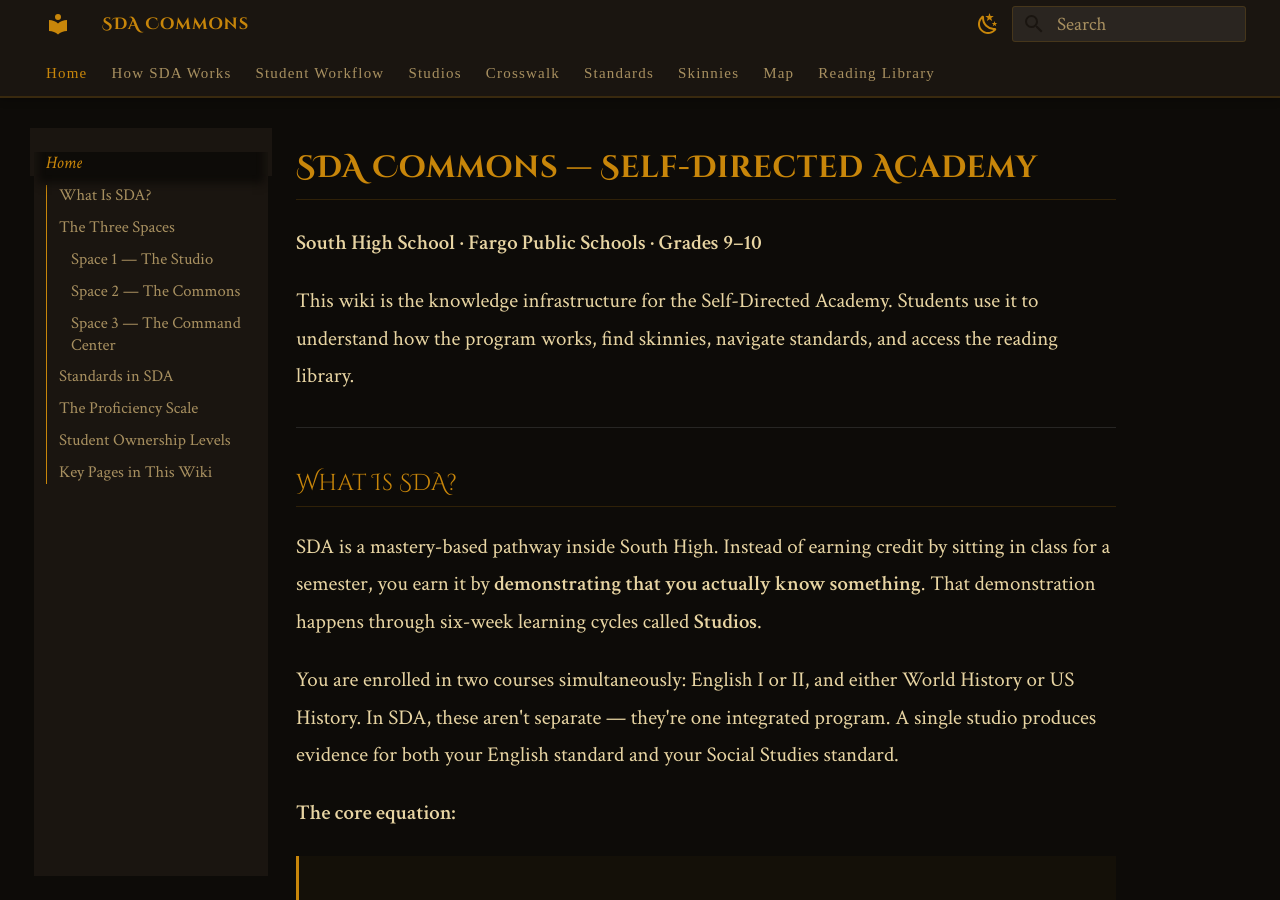
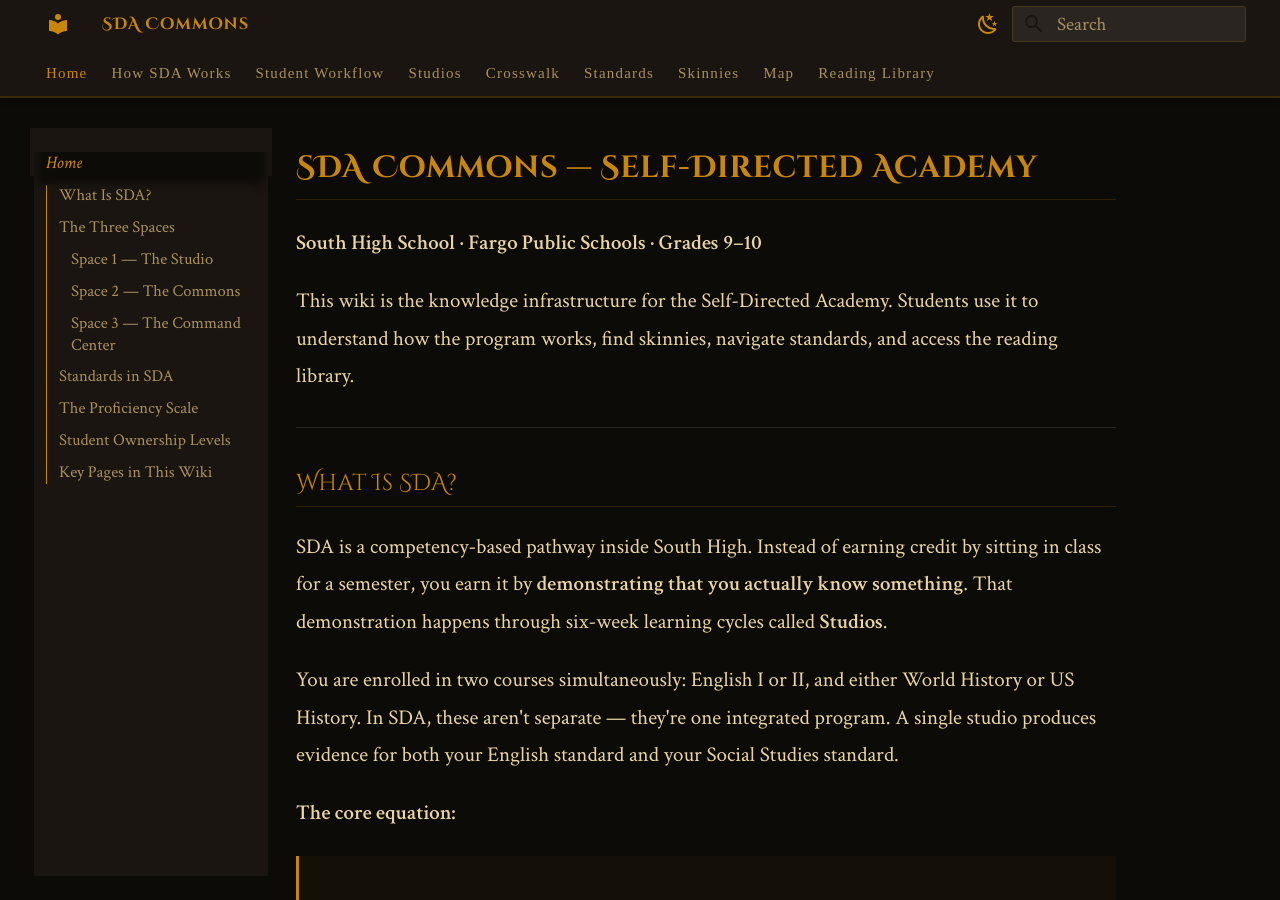
Before and after one commit to laskerpanda/SDA-WIKI, an MkDocs documentation site: the page built from docs/index.md, in a window 1280 px wide and 900 px high. Built offline with MkDocs 1.6.1 and Material for MkDocs 9.7.7, drawn with Linux system fonts in a browser that asks for light colours; some web fonts are replaced.

Commit message:
Replace mastery-based with competency-based pathway language
Updated program description in docs/index.md and docs/commons/faq.md.

Co-Authored-By: Claude Sonnet 4.6 <noreply@anthropic.com>

```diff
--- a/docs/index.md
+++ b/docs/index.md
@@ -8,7 +8,7 @@ This wiki is the knowledge infrastructure for the Self-Directed Academy. Student
 
 ## What Is SDA?
 
-SDA is a mastery-based pathway inside South High. Instead of earning credit by sitting in class for a semester, you earn it by **demonstrating that you actually know something**. That demonstration happens through six-week learning cycles called **Studios**.
+SDA is a competency-based pathway inside South High. Instead of earning credit by sitting in class for a semester, you earn it by **demonstrating that you actually know something**. That demonstration happens through six-week learning cycles called **Studios**.
 
 You are enrolled in two courses simultaneously: English I or II, and either World History or US History. In SDA, these aren't separate — they're one integrated program. A single studio produces evidence for both your English standard and your Social Studies standard.
 
```
Also changed, not shown: docs/commons/faq.md (+1 -1 lines).
